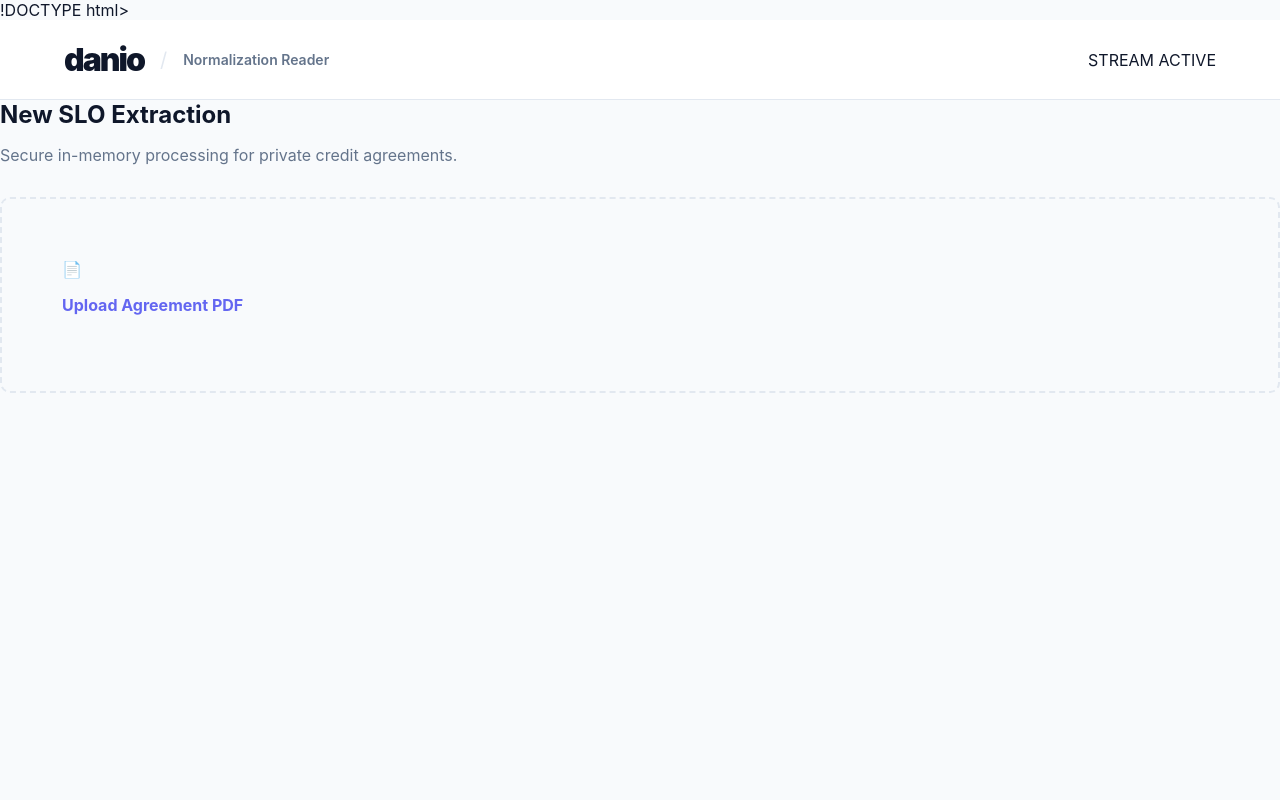
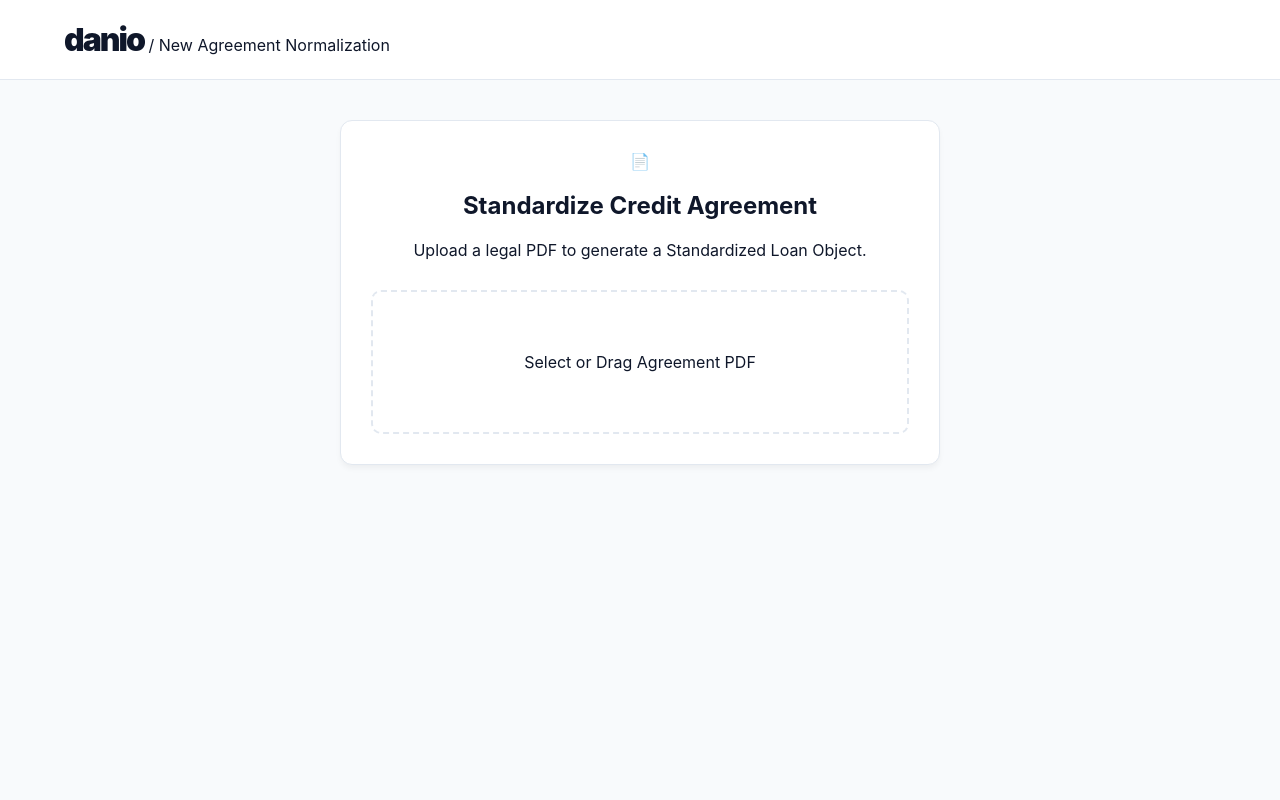
Before and after one commit to edimaudo/danio, a Flask app: page /reader in a window 1280 px wide. Run offline with Flask 3, Linux system fonts and the light colour scheme.

Commit message:
Update reader.html

```diff
--- a/templates/reader.html
+++ b/templates/reader.html
@@ -1,53 +1,76 @@
-!DOCTYPE html>
+<!DOCTYPE html>
 <html lang="en">
 <head>
     <meta charset="UTF-8">
-    <meta name="viewport" content="width=device-width, initial-scale=1.0">
-    <title>danio Reader | SLO Extraction</title>
+    <title>danio | Credit Intelligence</title>
     <link rel="stylesheet" href="{{ url_for('static', filename='style.css') }}">
 </head>
-<body>
+<body class="app-bg">
     <nav class="nav-shell">
         <div class="nav-content">
-            <div style="display: flex; align-items: center; gap: 16px;">
+            <div class="nav-brand-group">
                 <a href="/workstation" class="brand">danio</a>
-                <span style="color: var(--danio-border); font-size: 20px;">/</span>
-                <span style="font-size: 14px; font-weight: 600; color: var(--danio-slate);">Normalization Reader</span>
+                <span class="nav-sep">/</span>
+                <span class="nav-current">{% if record %}Credit Intelligence: {{ record.id }}{% else %}New Agreement Normalization{% endif %}</span>
             </div>
-            <div class="system-status"><span class="status-dot"></span> STREAM ACTIVE</div>
         </div>
     </nav>
 
-    <main class="workstation-main">
-        <div id="ingestion-stage">
-            <div class="ingestion-center">
-                <h2 style="margin: 0 0 12px 0;">New SLO Extraction</h2>
-                <p style="color: var(--danio-slate); margin-bottom: 32px;">Secure in-memory processing for private credit agreements.</p>
-                <div class="drop-zone" id="drop-zone">
-                    <div class="upload-icon">📄</div>
-                    <p style="font-weight: 700; color: var(--danio-indigo);">Upload Agreement PDF</p>
-                    <input type="file" id="file-input" accept="application/pdf" hidden>
-                </div>
+    <main class="container">
+        {% if not record %}
+        <!-- Ingestion View for New Agreements -->
+        <div id="upload-stage" class="card upload-card">
+            <div class="upload-icon">📄</div>
+            <h2>Standardize Credit Agreement</h2>
+            <p>Upload a legal PDF to generate a Standardized Loan Object.</p>
+            <div class="drop-zone" id="drop-zone">
+                <span>Select or Drag Agreement PDF</span>
+                <input type="file" id="file-input" hidden accept="application/pdf">
             </div>
         </div>
-
-        <div id="workstation-view" style="display: none;">
-            <div class="dual-view">
-                <div class="view-panel">
-                    <span class="panel-title">Verification Form</span>
-                    <div class="data-form">
-                        <div class="field"><label>Facility Class</label><input type="text" id="f-class" readonly></div>
-                        <div class="field"><label>Jurisdiction</label><input type="text" id="f-law" readonly></div>
-                        <div class="field"><label>Margin (bps)</label><input type="text" id="f-margin" readonly></div>
-                        <div class="field"><label>Ccy</label><input type="text" id="f-ccy" readonly></div>
-                        <div class="field"><label>Maturity</label><input type="text" id="f-maturity" readonly></div>
-                        <div class="field"><label>Compliance</label><input type="text" id="f-covenant" readonly></div>
+        {% else %}
+        <!-- Verification View for Existing Records -->
+        <div class="workstation-grid">
+            <div class="card verification-panel">
+                <div class="panel-head">HARMONIZED CREDIT ATTRIBUTES</div>
+                <div class="verification-form">
+                    <div class="form-group"><label>Agreement Name</label><input type="text" value="{{ record.name }}" readonly></div>
+                    <div class="form-group"><label>Facility Type</label><input type="text" value="{{ record.type }}" readonly></div>
+                    <div class="form-group"><label>Margin (Spread)</label><input type="text" value="{{ record.margin }}" readonly></div>
+                    <div class="form-group"><label>Jurisdiction</label><input type="text" value="{{ record.law }}" readonly></div>
+                    <div class="form-group"><label>Maturity Profile</label><input type="text" value="{{ record.maturity }}" readonly></div>
+                    <div class="form-group"><label>Financial Covenant</label><input type="text" value="{{ record.leverage_covenant }}" readonly></div>
+                </div>
+                <div style="margin-top: 24px; padding-top: 24px; border-top: 1px solid var(--danio-border);">
+                    <div class="form-group">
+                        <label>Last Operational Verification</label>
+                        <p style="font-weight: 700; margin-top: 4px; color: var(--danio-navy);">{{ record.last_verified }}</p>
                     </div>
                 </div>
-                <div class="view-panel dark-panel">
-                    <span class="panel-title" style="color: var(--danio-indigo);">Raw SLO Output (JSON)</span>
-                    <pre id="json-output"></pre>
+                <button class="btn-primary" style="margin-top:20px; width:100%" onclick="window.location.href='/workstation'">Return to Ledger</button>
+            </div>
+            <div class="card json-panel">
+                <div class="panel-head">RAW SLO INTEROPERABILITY (JSON)</div>
+                <pre id="json-out">{{ record | tojson(indent=4) }}</pre>
+            </div>
+        </div>
+        {% endif %}
+
+        <!-- Dynamic Results Container for new scans -->
+        <div id="result-stage" class="workstation-grid" style="display:none;">
+            <div class="card verification-panel">
+                <div class="panel-head">EXTRACTION VERIFICATION</div>
+                <div class="verification-form">
+                    <div class="form-group"><label>Facility</label><input type="text" id="out-fac" readonly></div>
+                    <div class="form-group"><label>Jurisdiction</label><input type="text" id="out-law" readonly></div>
+                    <div class="form-group"><label>Margin</label><input type="text" id="out-mar" readonly></div>
+                    <div class="form-group"><label>Covenant</label><input type="text" id="out-cov" readonly></div>
                 </div>
+                <button class="btn-primary" style="margin-top:20px; width:100%" onclick="location.reload()">Process Next</button>
+            </div>
+            <div class="card json-panel">
+                <div class="panel-head">RAW SLO OUTPUT</div>
+                <pre id="json-out-dynamic"></pre>
             </div>
         </div>
     </main>
```
